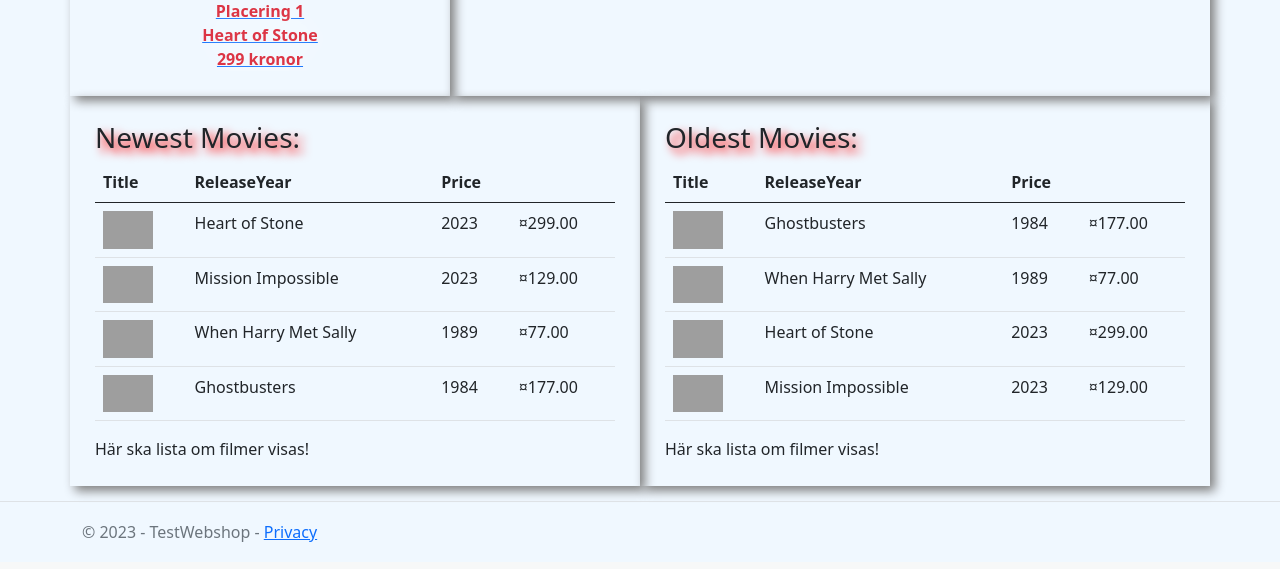
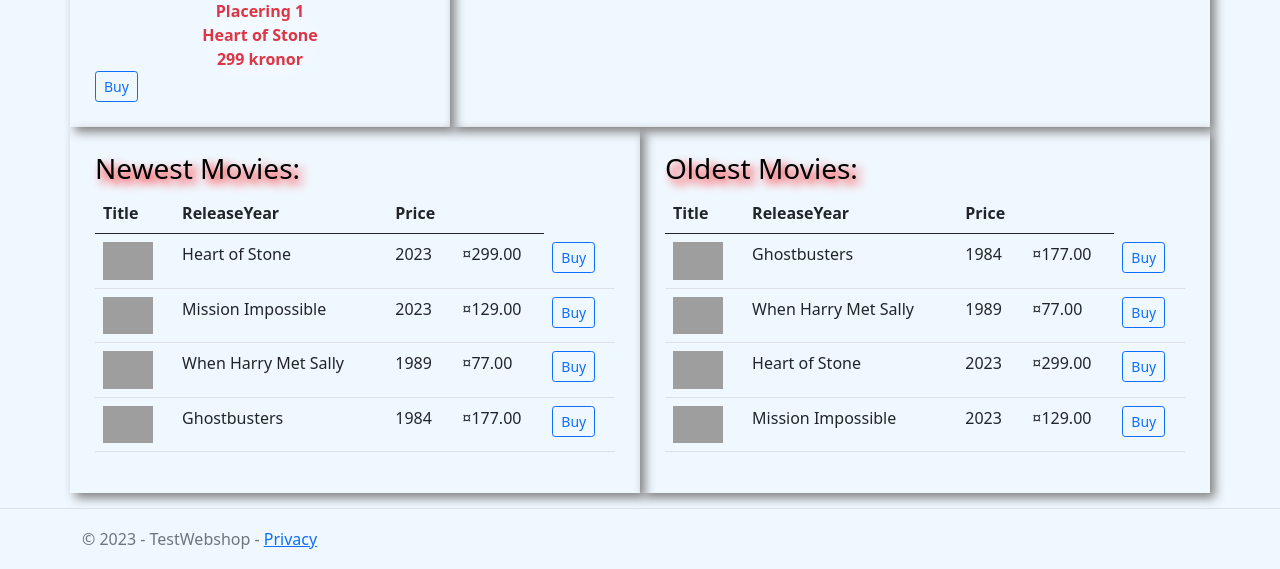
Before and after one commit to Gr-23-03/VioletVideoRepo, an ASP.NET Core app: page / in a window 1280 px wide. Shown: the part 641-1210 px from the top of the page. Before the commit the page ends 1183 px from the top, so only its background shows below. Run offline with ASP.NET Core 8, Linux system fonts and the light colour scheme; data comes from the database, SQL or seed files in the repository; style sheets or scripts are compiled from the project's sources; grey boxes are pictures that could not be loaded.

Commit message:
Links on frontpage

```diff
--- a/TestWebshop/Views/Home/Index.cshtml
+++ b/TestWebshop/Views/Home/Index.cshtml
@@ -9,22 +9,22 @@
 
 <div class="row">
     <div class="col-sm-12 col-md-4" style="box-shadow: 5px 5px 10px gray; margin: 0px; padding: 25px">
-        <h3 style="text-shadow: 5px 5px 10px red">Most popular Movies:</h3>
+        <a style="text-decoration: none; color: black" asp-controller="Home" asp-action="Index" asp-route-list="@Model.NewestMovies"><h3 style="text-shadow: 5px 5px 10px red">Most popular Movies:</h3></a>
         <partial name="CarouselPartial" model="@Model.NewestMovies"></partial>   @* Most sold Movies in carousel (4 columns)*@
     </div>
 
     <div class="col-sm-12 col-md-8" style="box-shadow: 5px 5px 10px gray; margin: 0px; padding: 25px">
-        <h3 style="text-shadow: 5px 5px 10px red">Cheapest Movies:</h3>
+        <a style="text-decoration: none; color: black" asp-controller="Home" asp-action="MoviesListOrdered" asp-route-orderBy="newest"><h3 style="text-shadow: 5px 5px 10px red">Cheapest Movies:</h3></a>
         <partial name="CheapestMoviesPartial" model="@Model.CheapestMovies"></partial>   @* Cheapest Movies in table list (8 columns) *@
     </div>
 
     <div class="col-sm-12 col-md-6" style="box-shadow: 5px 5px 10px gray; margin: 0px; padding: 25px">
-        <h3 style="text-shadow: 5px 5px 10px red">Newest Movies:</h3>
+        <a style="text-decoration: none; color: black" asp-controller="Home" asp-action="MoviesListOrdered" asp-route-orderBy="newest"><h3 style="text-shadow: 5px 5px 10px red">Newest Movies:</h3></a>
         <partial name="NewestOldestMoviesPartial" model="@Model.NewestMovies"></partial>   @* Newest Movies in table list (6 columns) *@
     </div>
 
     <div class="col-sm-12 col-md-6" style="box-shadow: 5px 5px 10px gray; margin: 0px; padding: 25px">
-        <h3 style="text-shadow: 5px 5px 10px red">Oldest Movies:</h3>
+        <a style="text-decoration: none; color: black" asp-controller="Home" asp-action="MoviesListOrdered" asp-route-orderBy="oldest"><h3 style="text-shadow: 5px 5px 10px red">Oldest Movies:</h3></a>
         <partial name="NewestOldestMoviesPartial" model="@Model.OldestMovies"></partial>   @* Oldest Movies in table list (6 columns) *@
     </div>
 </div>
--- a/TestWebshop/Views/Shared/CarouselPartial.cshtml
+++ b/TestWebshop/Views/Shared/CarouselPartial.cshtml
@@ -7,26 +7,29 @@
     <!-- The slideshow/carousel -->
     <div class="carousel-inner">
         <div class="carousel-item active">
-        <a asp-action="Details" asp-route-id="@Model[0].Id">
+            <a asp-action="Details" asp-controller="Movie" asp-route-id="@Model[0].Id" style="text-decoration: none">
                 <img src="@Model[0].ImageURL" class="d-block w-100" style="height: 500px" />
-                <div class="text-danger fw-bold text-lg-center text-decoration-none">
-                    <span style="text-shadow: 2px 2px 25px white">Placering @(1)<br />
-                        @Model[0].Title <br /> @Model[0].Price kronor
-                    </span>
-        </div>
-        </a>
+                    <div class="text-danger fw-bold text-center">
+                       <span style="text-shadow: 2px 2px 25px white">
+                        Placering @(1)<br />
+                        @Model[0].Title <br /> @Model[0].Price kronor<br />
+                       </span>
+                    </div>
+                <a asp-action="AddToCart" asp-controller="ShopingCart" asp-route-id="@Model[0].Id" class="text-lg-center btn btn-sm btn-outline-primary text-center">Buy</a>
+            </a>
         </div>
     @for (int i = 1; i <= Model.Count - 1; i++)
     {
         <div class="carousel-item">
-            <a asp-action="Details" asp-route-id="@Model[i].Id">
+                <a asp-action="Details" asp-controller="Movie" asp-route-id="@Model[i].Id" style="text-decoration: none">
             <img src="@Model[i].ImageURL" class="d-block w-100" style="height: 500px" />
-                    <div class="text-danger fw-bold text-lg-center text-decoration-none">
+                    <div class="text-danger fw-bold text-center">
                         <span style="text-shadow: 2px 2px 25px white">
                             Placering @(i + 1)<br />
-                            @Model[i].Title <br /> @Model[i].Price kronor
+                            @Model[i].Title <br /> @Model[i].Price kronor<br />
                         </span>
-                 </div>
+                    </div>
+                    <a asp-action="AddToCart" asp-controller="ShopingCart" asp-route-id="@Model[i].Id" class="btn btn-sm btn-outline-primary text-center">Buy</a>
                  </a>
         </div>
         }
--- a/TestWebshop/Views/Shared/CheapestMoviesPartial.cshtml
+++ b/TestWebshop/Views/Shared/CheapestMoviesPartial.cshtml
@@ -13,6 +13,7 @@
             <th>
                 @Html.DisplayNameFor(model => model[0].Price)
             </th>
+            <th></th>
         </tr>
     </thead>
 
@@ -33,6 +34,9 @@
                 <td>
                     @Html.DisplayFor(modelItem => item.Price)
                 </td>
+                <td>
+                    <a asp-action="AddToCart" asp-controller="ShopingCart" asp-route-id="@item.Id" class="btn btn-sm btn-outline-primary">Buy</a>
+                </td>
             </tr>
         }
     </tbody>
--- a/TestWebshop/Views/Shared/NewestOldestMoviesPartial.cshtml
+++ b/TestWebshop/Views/Shared/NewestOldestMoviesPartial.cshtml
@@ -33,10 +33,10 @@
                 <td>
                     @Html.DisplayFor(modelItem => item.Price)
                 </td>
+                <td>
+                <a asp-action="AddToCart" asp-controller="ShopingCart" asp-route-id="@item.Id" class="btn btn-sm btn-outline-primary">Buy</a>
+                </td>
             </tr>
         }
     </tbody>
 </table>
-
-
-Här ska lista om filmer visas!
```
Also changed, not shown: TestWebshop/Controllers/ShopingCartController.cs (+13 -0 lines).
